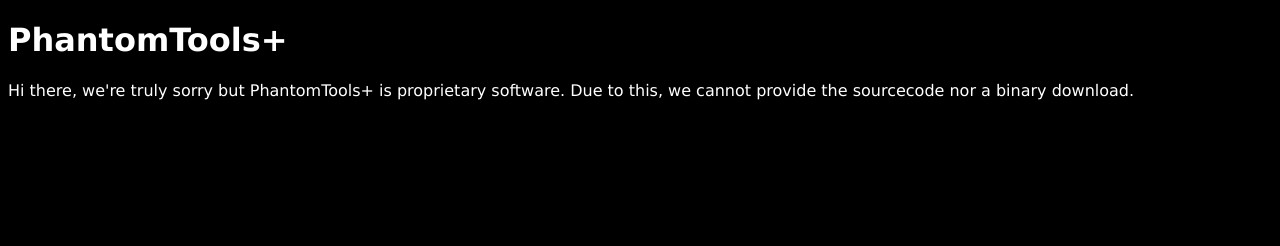
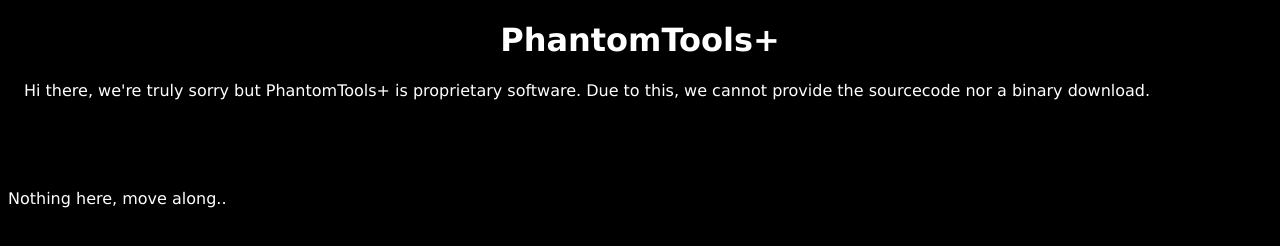
Before and after one commit to zb93/zb93.github.io, a plain HTML site: page misc/phantomtools/index.htm in a window 1280 px wide. Drawn offline with Linux system fonts and the light colour scheme.

Commit message:
Updated PhantomTools+ info

```diff
--- a/misc/phantomtools/index.htm
+++ b/misc/phantomtools/index.htm
@@ -1,12 +1,15 @@
 <!DOCTYPE html PUBLIC "-//W3C//DTD XHTML 1.0 Transitional//EN" "http://www.w3.org/TR/xhtml1/DTD/xhtml1-transitional.dtd">
 <html xmlns="http://www.w3.org/1999/xhtml">
 <head>
-<title>Move along...</title>
+<title>PhantomTools+</title>
 <meta http-equiv="Content-Type" content="text/html; charset=utf-8" />
-<link rel="stylesheet" type="text/css" href="/black.css"/>
+<link rel="stylesheet" type="text/css" href="https://zb93.github.io/black.css"/>
 </head>
 <body>
-<h1>PhantomTools+</h1>
-<p>Hi there, we're truly sorry but PhantomTools+ is proprietary software.  Due to this, we cannot provide the sourcecode nor a binary download.</p><br />
+<h1><center>PhantomTools+</center></h1>
+<p><font color="black">__</font>Hi there, we're truly sorry but PhantomTools+ is proprietary software.  Due to this, we cannot provide the sourcecode nor a binary download.</p><br />
+<!-- To be added: -->
+<!-- <p>Commands - <a href="./commands/">here</a></p> -->
+<br /><br /><p>Nothing here, move along..</p>
 </body>
 </html>
```
